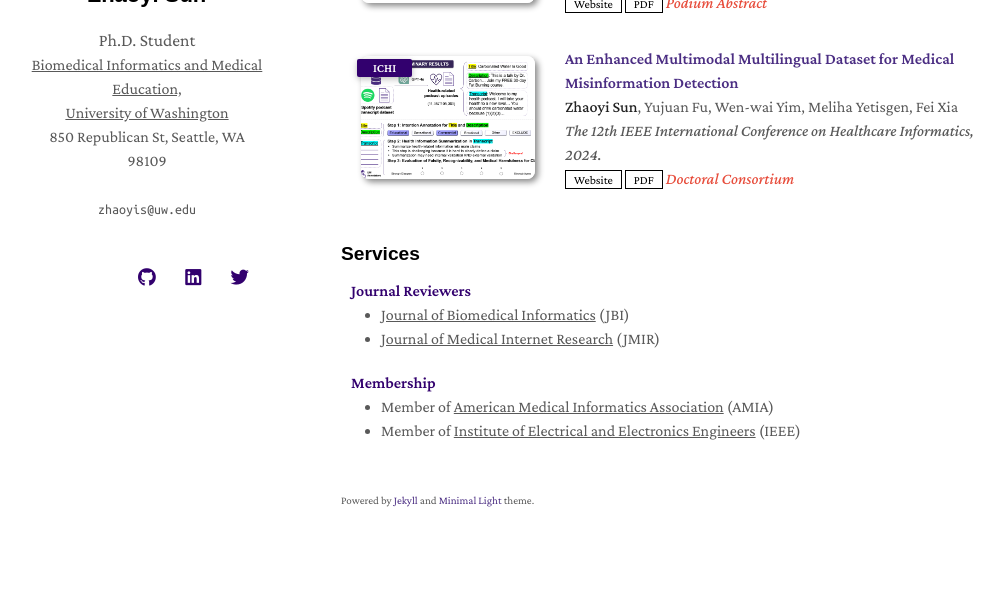
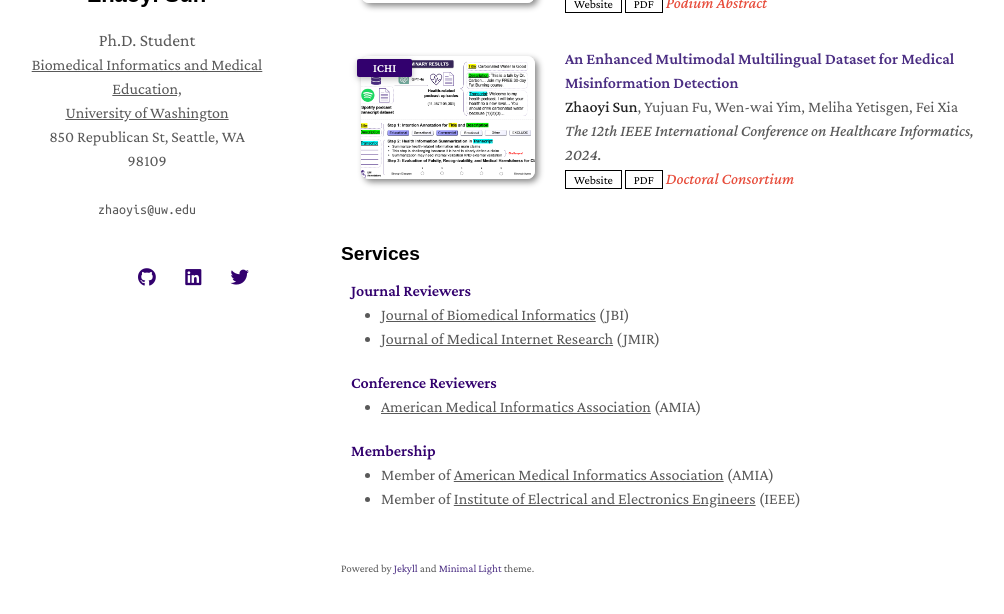
Before and after one commit to GeraldSun/GeraldSun.github.io, a Jekyll site: the page built from index.md, in a window 1280 px wide and 900 px high, scrolled down 2393 px, cut to the strip 251-865 px from the top of the window. Shown: the whole strip, without its empty margins (129-1133 px from the left). Built offline with Jekyll 4.4.1, drawn with Linux system fonts in a browser that asks for light colours; nearby versions of some CDN libraries; a style sheet for code colours, icons or effects is not loaded; our own code applies the rules of GitHub Pages for plain Markdown files; before the commit the page ends 3225 px from its top, so only the background shows below that.

Commit message:
Update services.md

```diff
--- a/_includes/services.md
+++ b/_includes/services.md
@@ -7,6 +7,12 @@
   <li><a href="https://www.jmir.org/"><autocolor><u>Journal of Medical Internet Research</u> (JMIR)</autocolor></a></li>
 </ul>
 
+<h4 style="margin:0 10px 0;">Conference Reviewers</h4>
+
+<ul style="margin:0 0 20px;">
+  <li><a href="https://amia.org/"><autocolor><u>American Medical Informatics Association</u> (AMIA)</autocolor></a></li>
+</ul>
+
 <h4 style="margin:0 10px 0;">Membership</h4>
 
 <ul style="margin:0 0 20px;">
```
